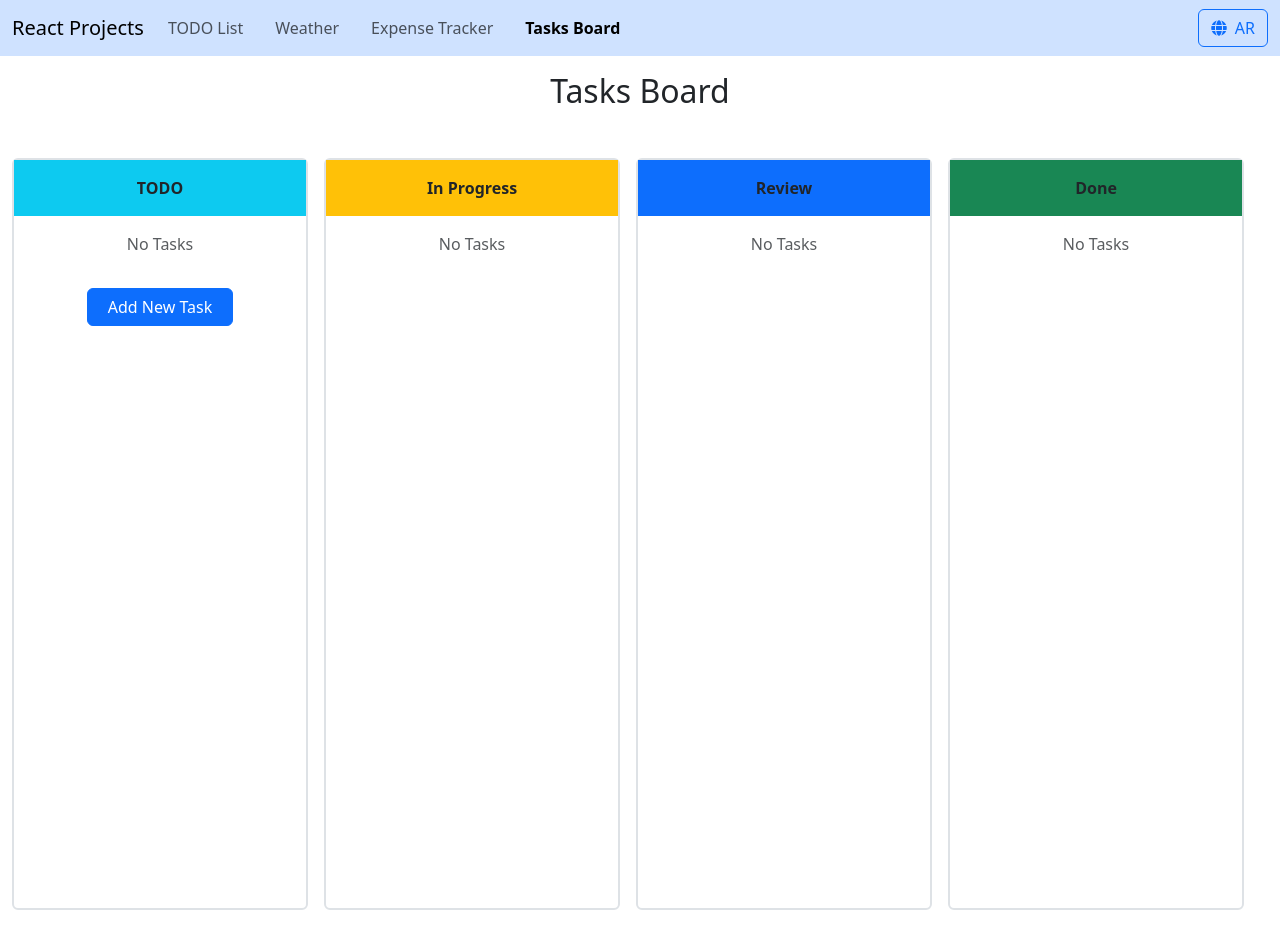
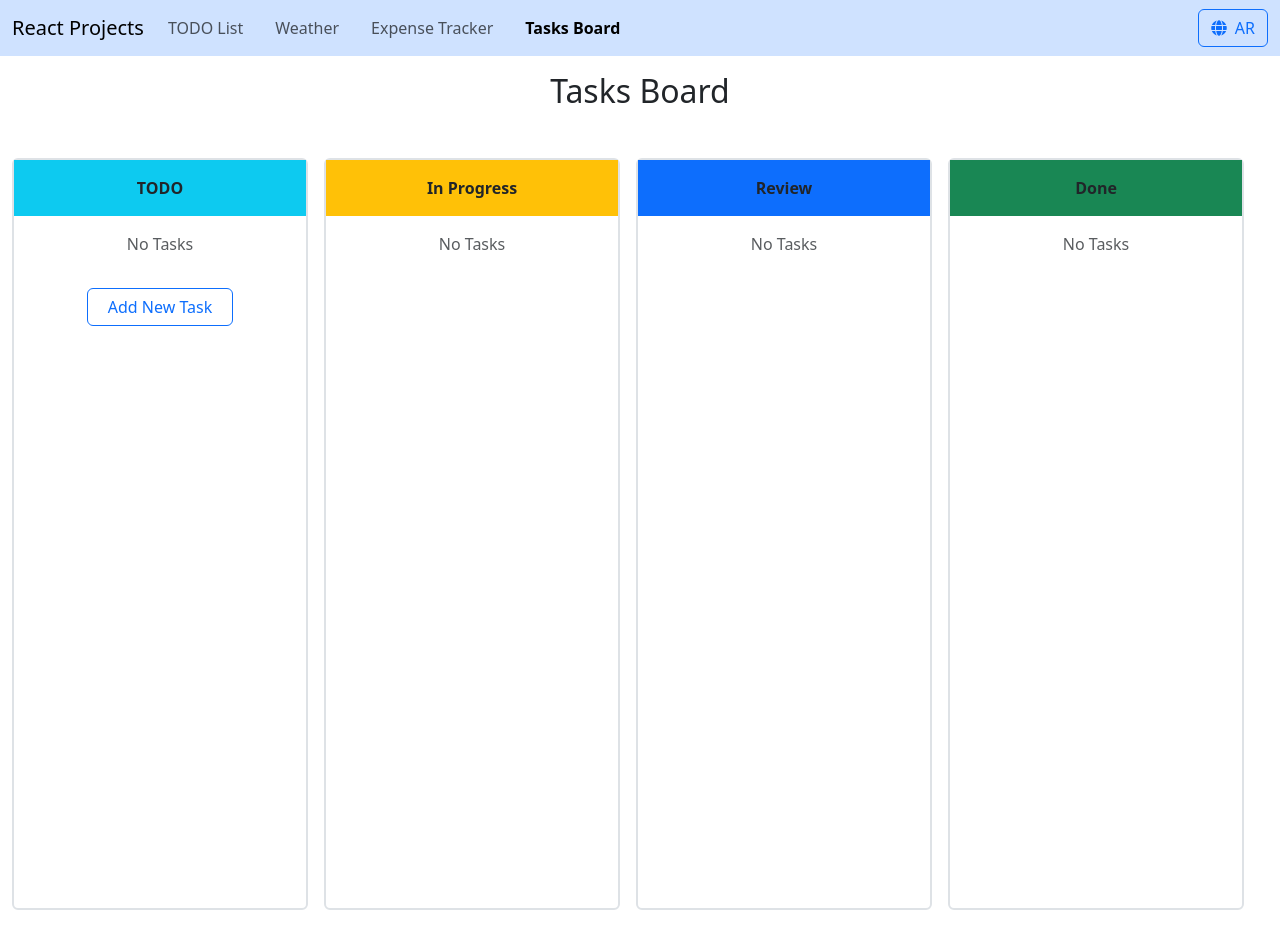
Before and after one commit to m7mdaljml/react, a React (Vite) app: page /tasks-board in a window 1280 px wide. Built offline with nearby package versions, Linux system fonts and the light colour scheme.

Commit message:
feat(tasks board): add drap-drop feature

```diff
--- a/src/presentation/components/tasks-board/form-modal.tsx
+++ b/src/presentation/components/tasks-board/form-modal.tsx
@@ -22,7 +22,7 @@ const FormModal = ({ closeModal, task, setTask, onSubmit }) => {
     )
       newErrors.estimatedTime = true;
 
-    if (task.priority == "" || task.priority == null) newErrors.priority = true;
+    if (task.priority == null) newErrors.priority = true;
 
     setErrors(newErrors);
 
--- a/src/presentation/components/tasks-board/task-card.tsx
+++ b/src/presentation/components/tasks-board/task-card.tsx
@@ -1,11 +1,33 @@
 import { useTranslation } from "react-i18next";
 import { TaskPriorityEnum } from "../../../domain/meta/enums/tasks-board/priority";
 
-const TaskCard = ({ task, currentStage, onMoveNext, onDelete }) => {
+const TaskCard = ({
+  task,
+  currentStage,
+  onMoveNext,
+  onDelete,
+  headerColor,
+}) => {
   const { t } = useTranslation();
 
+  const handleDragStart = (e: any) => {
+    e.dataTransfer.setData("taskId", task.id);
+    e.dataTransfer.setData("sourceStage", String(currentStage));
+    e.dataTransfer.effectAllowed = "move";
+    e.currentTarget.style.opacity = "0.5";
+  };
+
+  const handleDragEnd = (e: any) => (e.currentTarget.style.opacity = "1");
   return (
-    <div className="card shadow rounded-4 p-3 mb-3">
+    <div
+      className="card shadow rounded-4 mb-3"
+      draggable
+      onDragStart={handleDragStart}
+      onDragEnd={handleDragEnd}
+      style={{ cursor: "grab", overflow: "hidden" }}
+    >
+      <div className={headerColor} style={{ height: "15px" }}></div>
+      <div className="p-3">
         <div className="d-flex justify-content-between align-items-start">
           <div>
             <h6
@@ -104,6 +126,7 @@ const TaskCard = ({ task, currentStage, onMoveNext, onDelete }) => {
           </div>
         </div>
       </div>
+    </div>
   );
 };
 
--- a/src/presentation/pages/tasks-board/index.tsx
+++ b/src/presentation/pages/tasks-board/index.tsx
@@ -19,6 +19,8 @@ const TasksBoard = () => {
   const [task, setTask] = useState(new Task());
 
   const [isModalOpen, setIsModalOpen] = useState(false);
+
+  const [dragOverColumn, setDragOverColumn] = useState<number | null>(null);
 
   const columns = [
     { id: 1, title: t("tasksBoard.todo"), color: "bg-info", list: todoList },
@@ -71,6 +73,38 @@ const TasksBoard = () => {
     toast.success(t("tasksBoard.taskDeletedSuccessfully"));
   };
 
+  const handleDragOver = (e: any, columnId: number) => {
+    e.preventDefault();
+    e.dataTransfer.dropEffect = "move";
+    setDragOverColumn(columnId);
+  };
+
+  const handleDragLeave = () => {
+    setDragOverColumn(null);
+  };
+
+  const handleDrop = (e: any, targetStage: number) => {
+    e.preventDefault();
+    setDragOverColumn(null);
+
+    const taskId = e.dataTransfer.getData("taskId");
+    const sourceStage = parseInt(e.dataTransfer.getData("sourceStage"));
+
+    if (sourceStage == targetStage) return;
+
+    const [sourceList, setSourceList] = colsMap[sourceStage];
+    const [targetList, setTargetList] = colsMap[targetStage];
+
+    const draggedTask = sourceList.find((t: any) => t.id == taskId);
+    if (!draggedTask) return;
+
+    setSourceList(sourceList.filter((t: any) => t.id !== taskId));
+    setTargetList([...targetList, draggedTask]);
+
+    setShowToast(true);
+    toast.success(t("tasksBoard.taskMovedSuccessfully"));
+  };
+
   useEffect(() => {
     const savedBoard = localStorage.getItem("tasksBoard");
 
@@ -104,7 +138,20 @@ const TasksBoard = () => {
         {columns.map((col) => (
           <div
             key={col.id}
-            className="col text-center d-flex flex-column border border-2 rounded p-0 gap-2"
+            className={`col text-center d-flex flex-column border border-2 rounded p-0 gap-2`}
+            onDragOver={(e) => handleDragOver(e, col.id)}
+            onDragLeave={handleDragLeave}
+            onDrop={(e) => handleDrop(e, col.id)}
+            style={{
+              transition: "background-color 0.2s ease, border-color 0.2s ease",
+              backgroundColor:
+                dragOverColumn == col.id
+                  ? "rgba(13, 110, 253, 0.08)"
+                  : "transparent",
+              borderColor: dragOverColumn == col.id ? "#0d6efd" : undefined,
+              borderStyle: dragOverColumn == col.id ? "dashed" : undefined,
+              minHeight: "200px",
+            }}
           >
             <div className={`${col.color} p-3 fw-bold`}>{col.title}</div>
             <div className="p-2">
@@ -118,6 +165,7 @@ const TasksBoard = () => {
                     currentStage={col.id}
                     onMoveNext={handleMoveNext}
                     onDelete={handleDelete}
+                    headerColor={col.color}
                   />
                 ))
               )}
@@ -125,7 +173,7 @@ const TasksBoard = () => {
 
             {col.id == 1 && (
               <button
-                className="w-50 mx-auto btn btn-primary"
+                className="w-50 mx-auto btn btn-outline-primary"
                 onClick={() => setIsModalOpen(true)}
               >
                 {t("tasksBoard.addNewTask")}
@@ -146,7 +194,7 @@ const TasksBoard = () => {
           />
         </>
       )}
-      {/* Success Message */}
+      {/* Notification Messages */}
       {showToast && (
         <ToastContainer position="top-center" closeOnClick autoClose={1500} />
       )}
```
Lines whose indentation alone changed are shown as unchanged.
